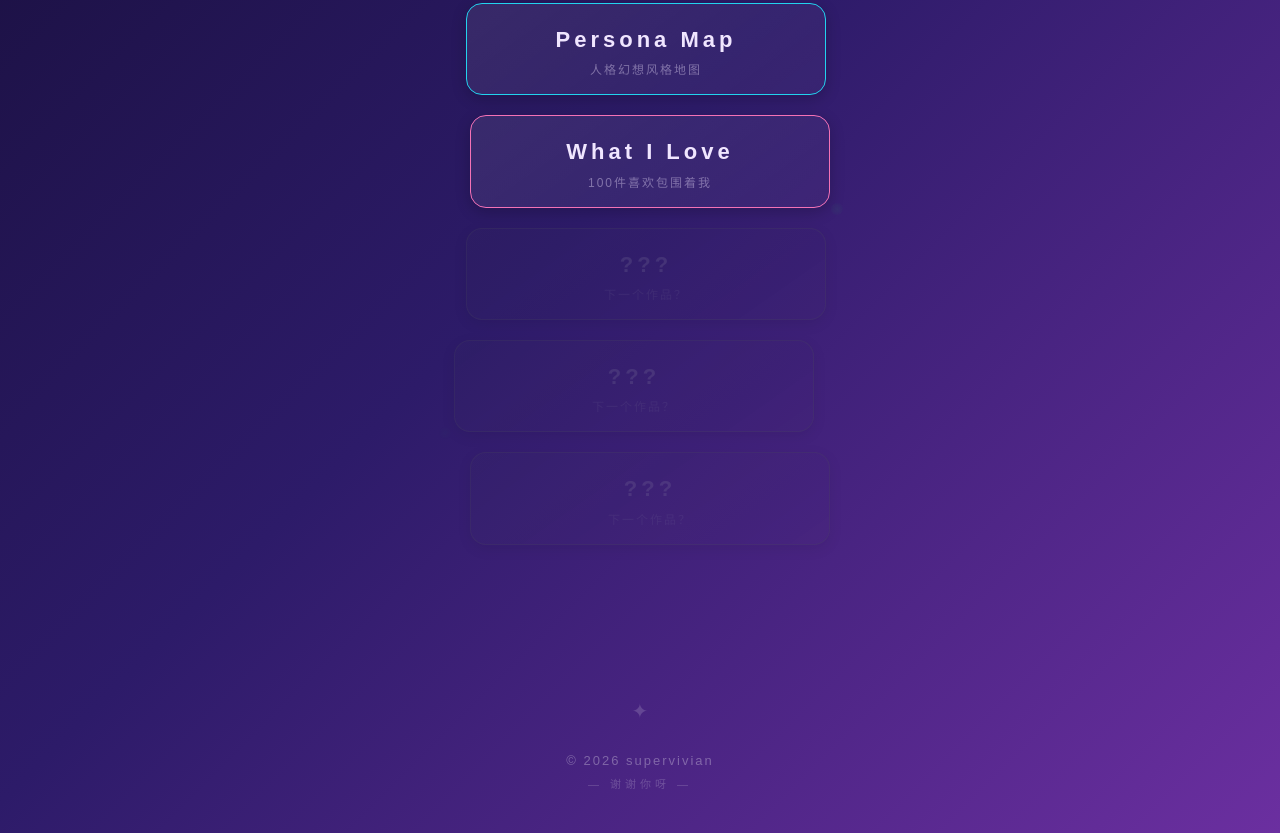
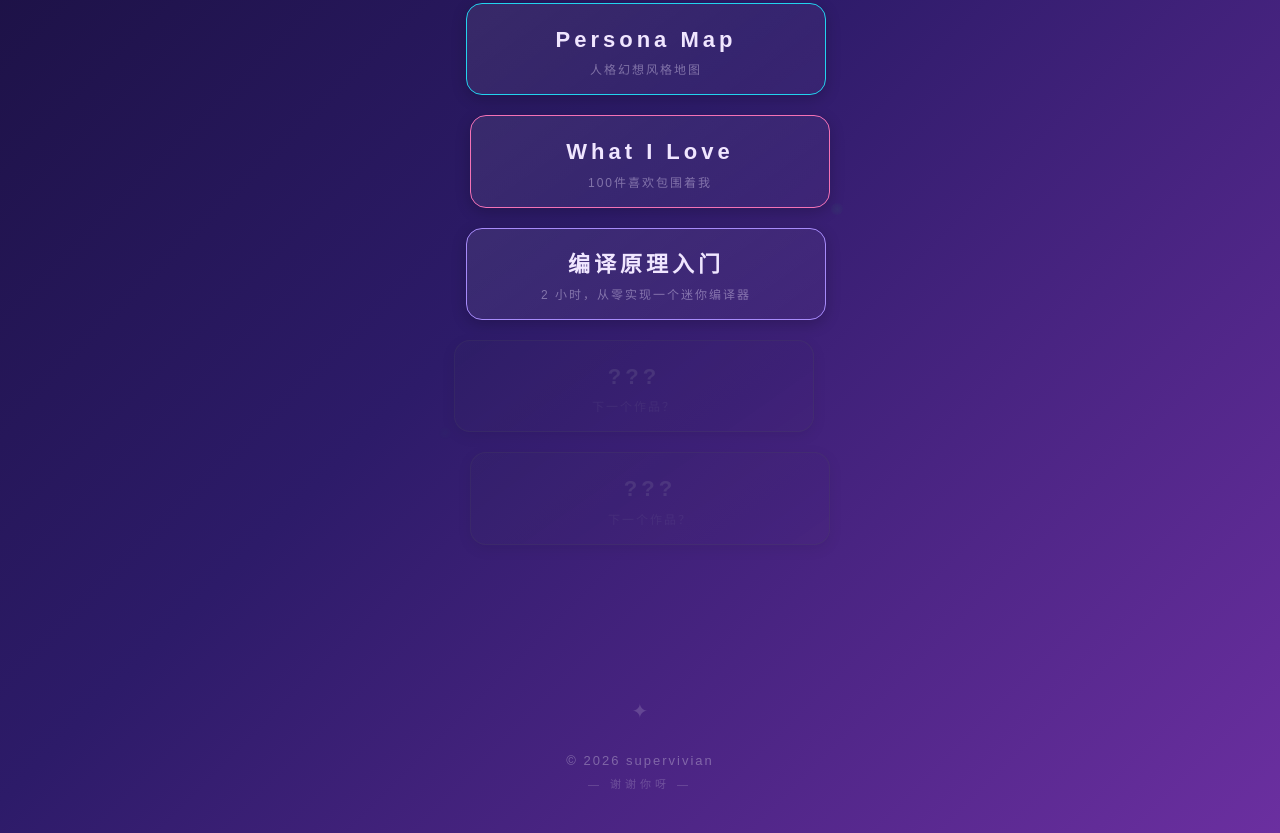
Before and after one commit to SuperVivian/supervivian.github.io, an Astro site: page / in a window 1280 px wide. Shown: the part 1162-1995 px from the top of the page. Built offline with nearby package versions, Linux system fonts and the light colour scheme; Astro itself is replaced by a stand-in of ours.

Commit message:
feat: add compiler-intro to portfolio

```diff
--- a/src/themes/anime/Home.astro
+++ b/src/themes/anime/Home.astro
@@ -30,8 +30,13 @@ const works: WorkStone[] = [
     href: '/works/what-i-love/index.html',
     color: 'pink',
   },
+  {
+    title: '编译原理入门',
+    description: '2 小时，从零实现一个迷你编译器',
+    href: 'https://supervivian.github.io/compiler-intro/',
+    color: 'purple',
+  },
   // 占位石板（灰色）
-  { title: '???', description: '下一个作品？', href: '#', color: 'stone' },
   { title: '???', description: '下一个作品？', href: '#', color: 'stone' },
   { title: '???', description: '下一个作品？', href: '#', color: 'stone' },
 ];
--- a/src/themes/minimal/Home.astro
+++ b/src/themes/minimal/Home.astro
@@ -18,6 +18,13 @@ const works = [
     href: '/works/persona-map/index.html',
     preview: '/works/persona-map/preview.png',
     color: 'cyan' as const,
+  },
+  {
+    title: '编译原理入门',
+    description: '从零学习编译原理的笔记站点',
+    href: 'https://supervivian.github.io/compiler-intro/',
+    preview: '/works/compiler-intro/preview.svg',
+    color: 'purple' as const,
   },
 ];
 ---
```
Also changed, not shown: public/works/compiler-intro/preview.svg (added).
